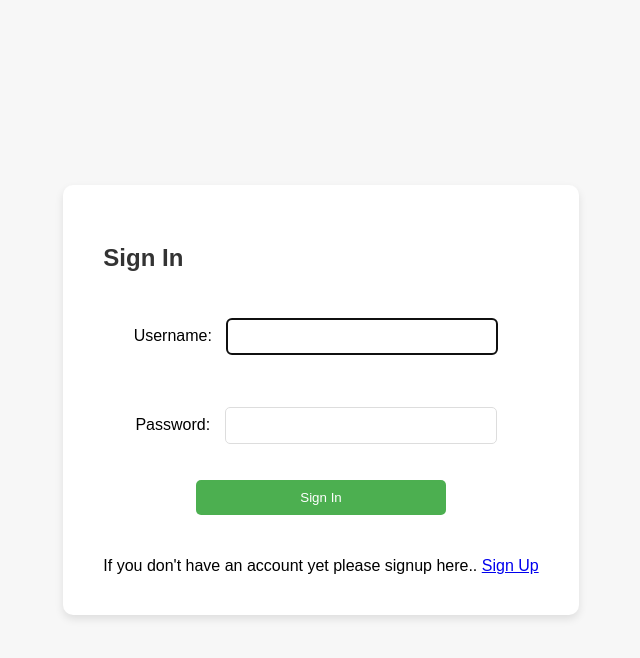
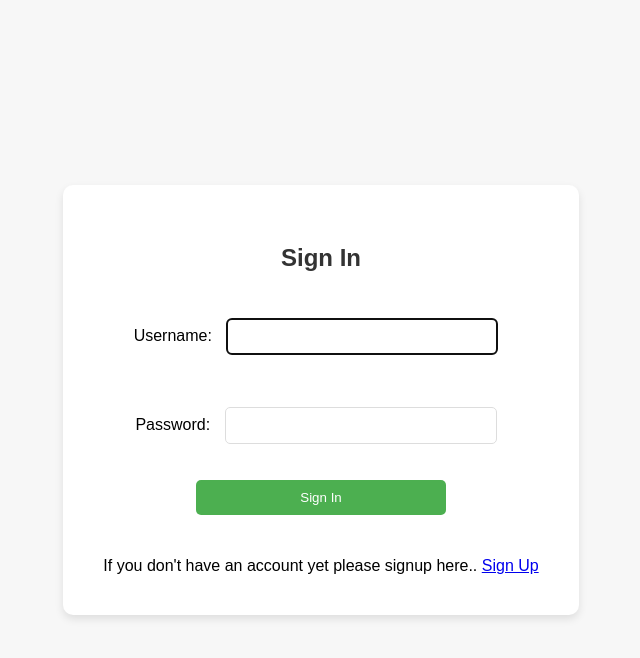
Before and after one commit to Rajaram-Jagadeeswaran/Healthcare_System, a Django app: page /signin/ in a window 1280 px wide. Shown: the top 658 px of the page, without its empty margins (319-959 px from the left). Run offline with Django 3.2, Linux system fonts and the light colour scheme.

Commit message:
Updated version 2.6

```diff
--- a/hospital/templates/patients/index.html
+++ b/hospital/templates/patients/index.html
@@ -44,7 +44,7 @@
     <header>
         <h1>Here is Health Track</h1>
     </header>
-        <nav>
+    <nav>
         <a href="{% url 'sign_up' %}">Sign Up</a>
         <a href="{% url 'sign_in' %}">Sign In</a>
         <a href="{% url 'hospital:patient_list' %}">Patients</a>
--- a/hospitalproj/urls.py
+++ b/hospitalproj/urls.py
@@ -5,7 +5,7 @@ from django.contrib.auth import views as auth_views
 urlpatterns = [
     path('', include('hospital.urls')),
     path('admin/', admin.site.urls),
-    path('signup/', include('users.urls')),
+    path('signup/', include('users.urls'), name='sign_up'),
     path('signin/', auth_views.LoginView.as_view(template_name='users/signin.html'), name='sign_in'),
     path('signout/', auth_views.LogoutView.as_view(template_name='users/signout.html'), name='sign_out'),
 ]
--- a/users/templates/users/signin.html
+++ b/users/templates/users/signin.html
@@ -19,7 +19,7 @@
             padding: 40px;
             border-radius: 10px;
             box-shadow: 0 4px 8px rgba(0, 0, 0, 0.1);
-            text-align: left;
+            text-align: center;
         }
         .signup-container h2 {
             margin-bottom: 20px;
```
